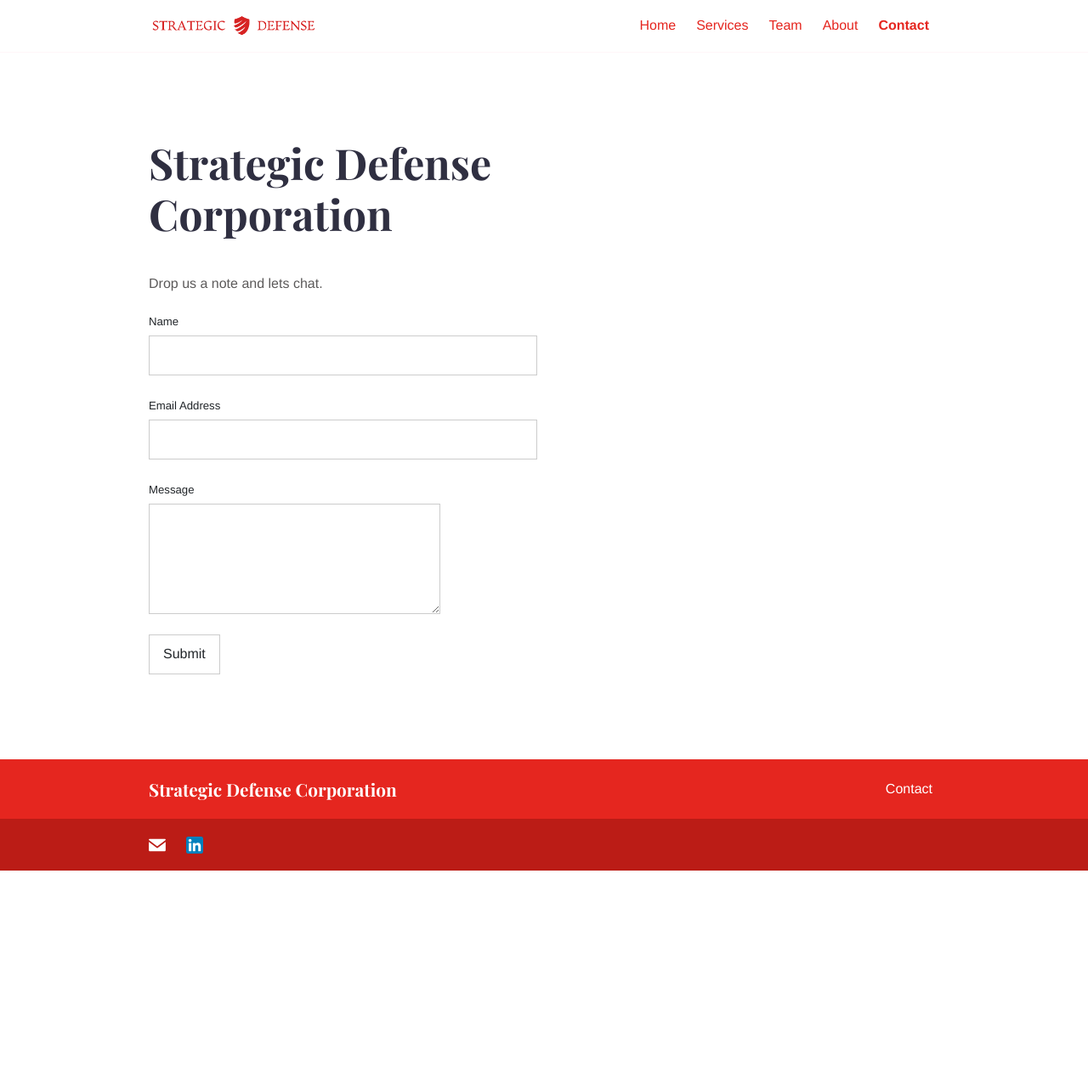
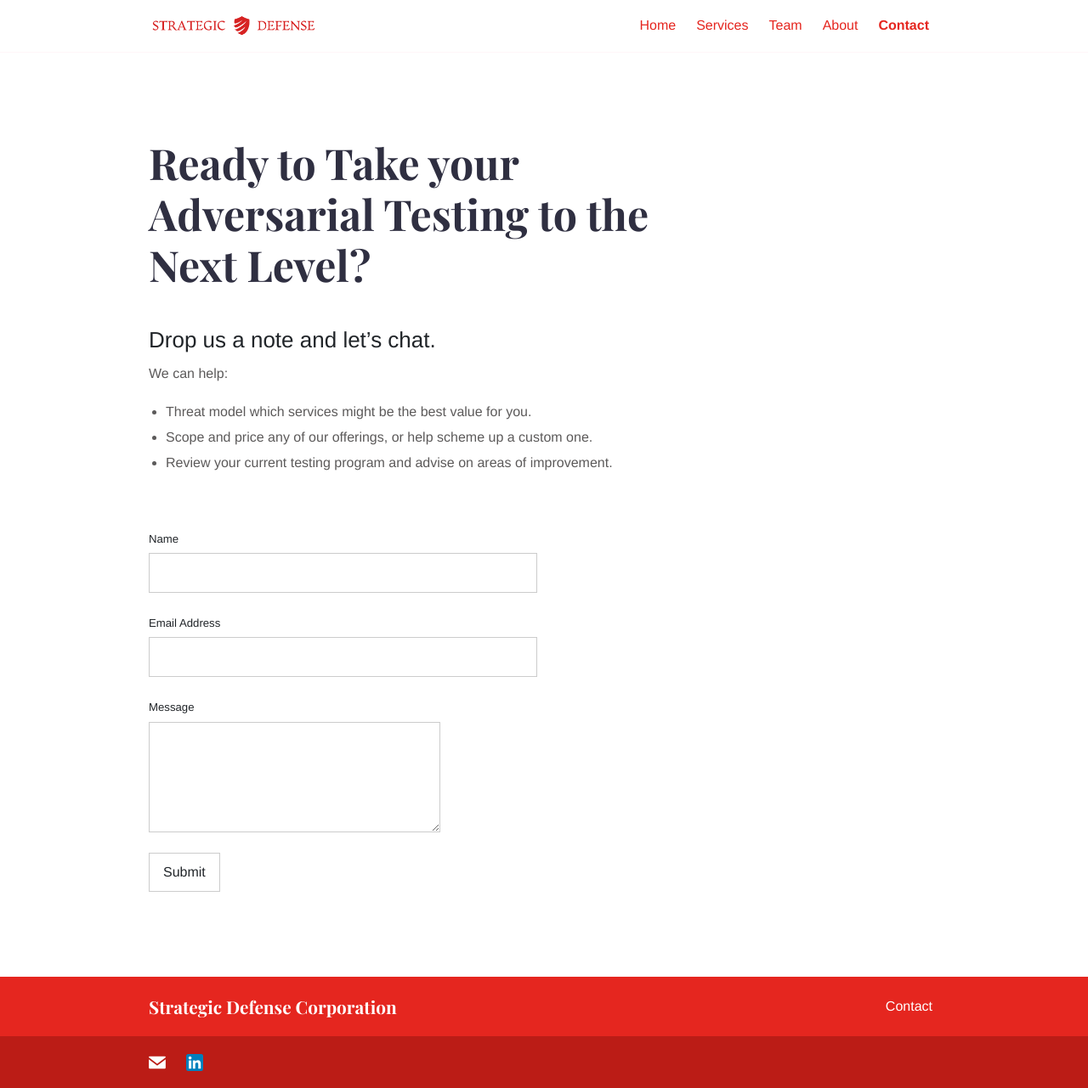
Before and after one commit to strategicdefense/strategicdefense.github.io, a Jekyll site: the page built from contact.md, in a window 1280 px wide. Shown: the whole page at 85% size. Built offline with Jekyll 4.4.1, drawn with Linux system fonts in a browser that asks for light colours; before the commit the page ends 1025 px from its top, so only the background shows below that.

Commit message:
updating contact page

```diff
--- a/contact.md
+++ b/contact.md
@@ -1,10 +1,17 @@
 ---
-title: "Strategic Defense Corporation"
+title: "Ready to Take your Adversarial Testing to the Next Level?"
 image: "images/illustrations/colorfulcomputer.webp"
 layout: contact
 description: Contact
 ---
 
-Drop us a note and lets chat.
+## Drop us a note and let's chat.
+
+We can help:
+- Threat model which services might be the best value for you.
+- Scope and price any of our offerings, or help scheme up a custom one.
+- Review your current testing program and advise on areas of improvement.
+
+<br>
 
 {% include contact-form.html %}
```
Also changed, not shown: 1 other file.
